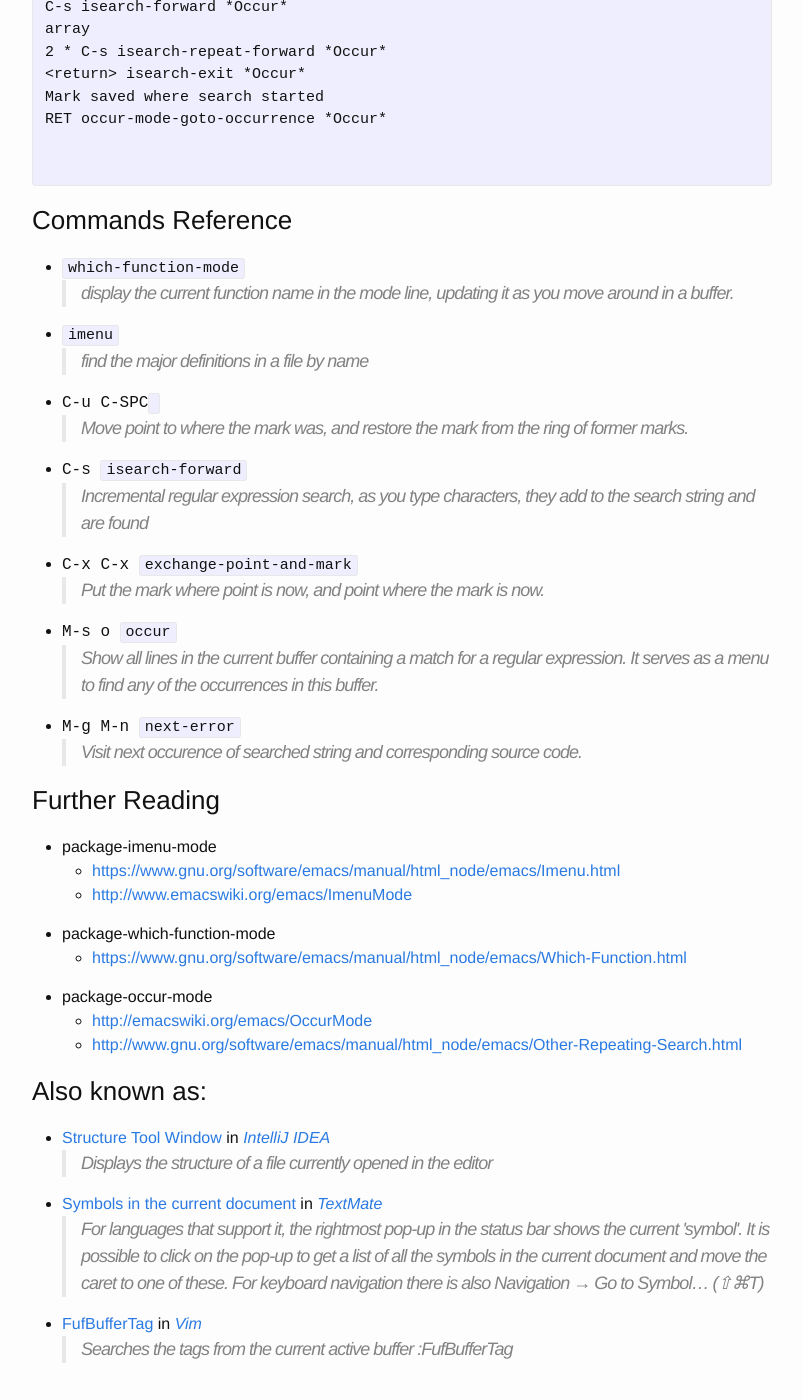
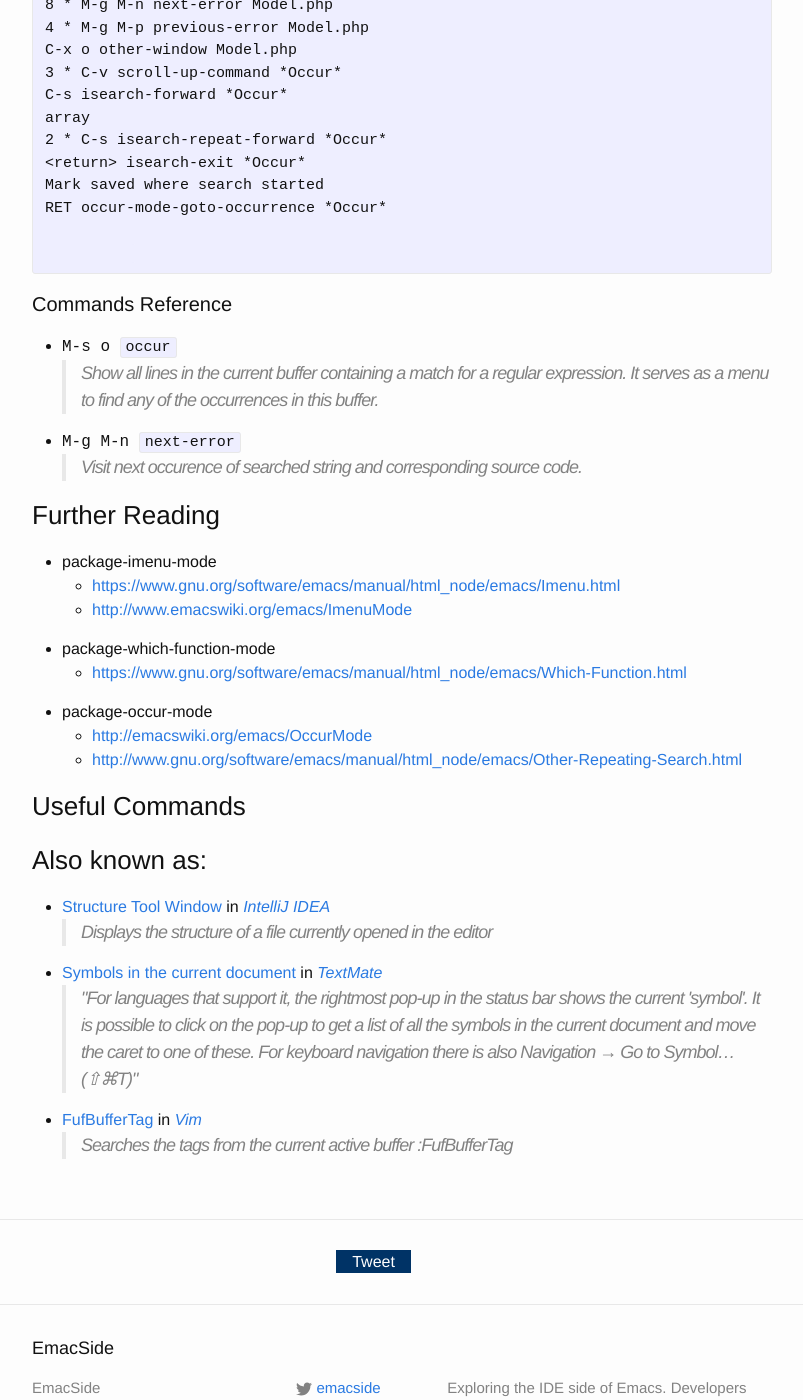
Before and after one commit to marcanuy/emacside.com, a Jekyll site: the page built from navigation/_posts/2015-06-11-moving-within-function-definitions-in-current-file.markdown, in a window 1280 px wide and 1400 px high, scrolled down 2988 px. Shown: the whole window, without its empty margins (238-1041 px from the left). Built offline with Jekyll 4.4.1, drawn with Linux system fonts in a browser that asks for light colours; comment, search, counter and statistics services are not loaded; some of the changed text lies outside the part shown.

Commit message:
Added commands into each screencast

```diff
--- a/_layouts/post.html
+++ b/_layouts/post.html
@@ -25,20 +25,19 @@
       <div>
 	      <h2>Contents</h2>
 	      <ul id="toc" class="nav">
-		      <li><a href="#overview">Overview</a></li>
 		      <li>Alternatives</li>
 		      <ul>
 			      {% for screencast in page.screencasts %}
 			      <li><a href="#{{ screencast.title | replace:' ','-' }}">{{ screencast.title }}</a></li>
 			      {% endfor %}
 		      </ul>
-		      <li><a href="#commands">Commands Reference</a></li>
 		      <li><a href="#reading">Further reading</a></li>
+		      <li><a href="#commands">Useful Commands</a></li>
 		      <li><a href="#others">Other editors name</a></li>
 	      </ul>
       </div>
 
-      <div>
+      <div id="screencasts">
 	{% for screencast in page.screencasts %}
 	<h3 class="post-title" id="{{ screencast.title | replace:' ','-' }}">{{ screencast.title }}</h3>
 	<h4 class="post-title"> Use case </h4>
@@ -58,22 +57,24 @@
    	  {% highlight emacs %}
 	  {{ screencast.keys }}
 	  {% endhighlight %}
-	  {% endfor %}
 	</div>
-      </div>
 
-      <div class="commands" >
-        <h3 id="commands">Commands Reference</h3>
-	<ul>
-          {% for command in page.commands %}
+	<div >
+          <h4 id="screencast-commands">Commands Reference</h4>
+	  <ul>
+            {% for command in screencast.commands %}
             <li>
               <kbd>{{ command.keys }} </kbd>
               <code> {{ command.function }} </code>
               <blockquote>{{ command.desc }}</blockquote>
             </li>
-          {% endfor %}
-        </ul>
+            {% endfor %}
+          </ul>
+	</div> <!-- end screencast commands -->
+
+      {% endfor %}<!-- end screencasts -->
       </div>
+
       <div>
 	<h3 id="reading">Further Reading</h3>
 	<ul>
@@ -92,6 +93,19 @@
 	  {% endfor %}
         </ul>
       </div>
+
+	<div >
+          <h3 id="commands">Useful Commands</h3>
+	  <ul>
+            {% for command in screencast.commands %}
+            <li>
+              <kbd>{{ command.keys }} </kbd>
+              <code> {{ command.function }} </code>
+              <blockquote>{{ command.desc }}</blockquote>
+            </li>
+            {% endfor %}
+          </ul>
+	</div> <!-- end commands -->
 
       <div>
 	  <h3 id="others">Also known as:</h3>
--- a/navigation/_posts/2015-06-11-moving-within-function-definitions-in-current-file.markdown
+++ b/navigation/_posts/2015-06-11-moving-within-function-definitions-in-current-file.markdown
@@ -25,10 +25,11 @@
         url:         "https://www.jetbrains.com/idea/help/structure-tool-window-file-structure-popup.html"
     editor-textmate:
         title:       "Symbols in the current document"
-        description: "For languages that support it, the rightmost pop-up in the status bar shows the current 'symbol'.
-         It is possible to click on the pop-up to get a list of all the symbols in the current document
-         and move the caret to one of these. For keyboard navigation there is also
-         Navigation → Go to Symbol… (⇧⌘T)"
+        description: |
+          "For languages that support it, the rightmost pop-up in the status bar shows the current 'symbol'.
+          It is possible to click on the pop-up to get a list of all the symbols in the current document
+          and move the caret to one of these. For keyboard navigation there is also
+          Navigation → Go to Symbol… (⇧⌘T)"
         url:         "https://manual.macromates.com/en/navigation_overview"
     editor-vim:
       title:       "FufBufferTag"
@@ -38,9 +39,6 @@
   - keys:
     function: which-function-mode
     desc:     "display the current function name in the mode line, updating it as you move around in a buffer."
-  - keys:
-    function: imenu
-    desc:     "find the major definitions in a file by name"
   - keys:     C-u C-SPC
     function:
     desc:     "Move point to where the mark was, and restore the mark from the ring of former marks."
@@ -50,14 +48,8 @@
   - keys:     C-x C-x
     function: exchange-point-and-mark
     desc:     Put the mark where point is now, and point where the mark is now.
-  - keys:     M-s o
-    function: occur
-    desc:     Show all lines in the current buffer containing a match for a regular expression. It serves as a menu to find any of the occurrences in this buffer.
-  - keys:     M-g M-n
-    function: next-error
-    desc:     Visit next occurence of searched string and corresponding source code.
 screencasts:
-  - # steps: "Several quick ways to jump to a function definition in the current file, searching through possible candidates and returning to the original position.
+  -
     title: "Using imode"
     usecase:
       - Display a list of all the functions in the current file
```
Also changed, not shown: other parts of navigation/_posts/2015-06-11-moving-within-function-definitions-in-current-file.markdown (+11 -0 lines), _posts/YYYY-MM-DD-name-of-post.markdown (+46 -21 lines), editing/_posts/2015-06-02-distraction-free-mode.markdown (+4 -3 lines), navigation/_posts/2015-06-16-code-minimap.markdown (+7 -7 lines).
